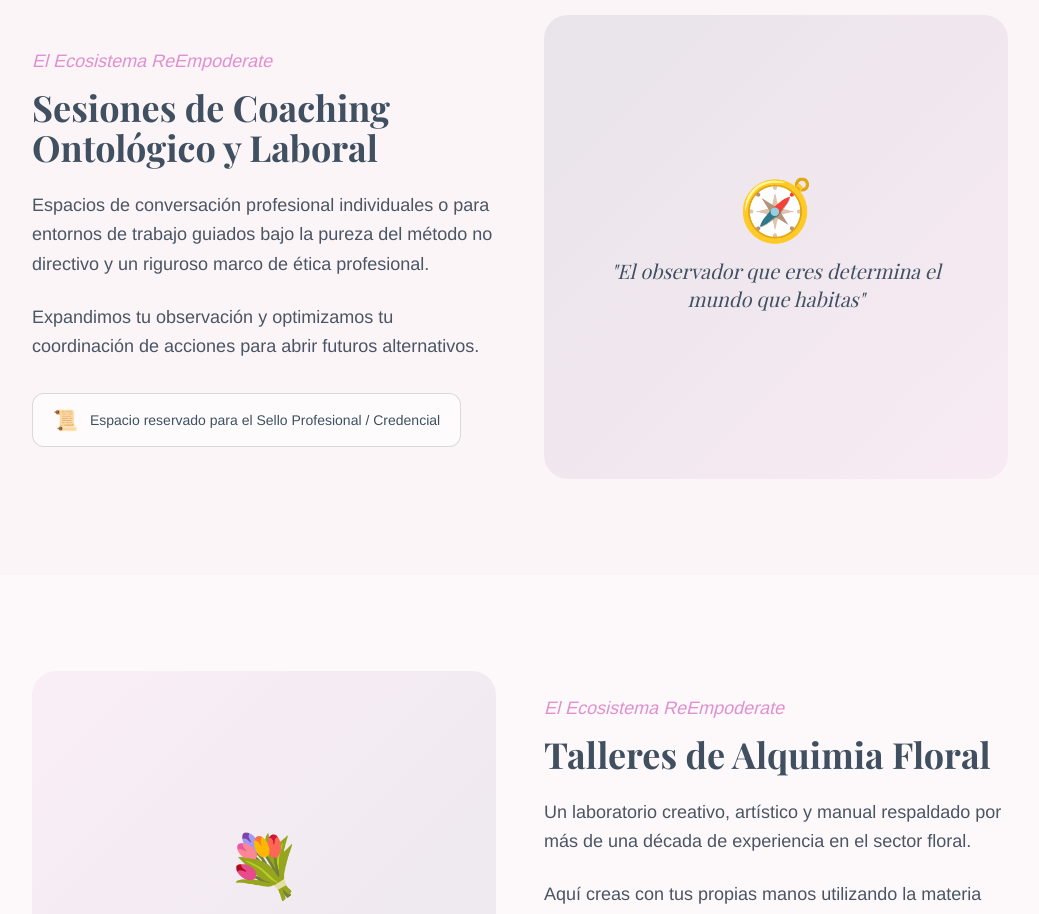
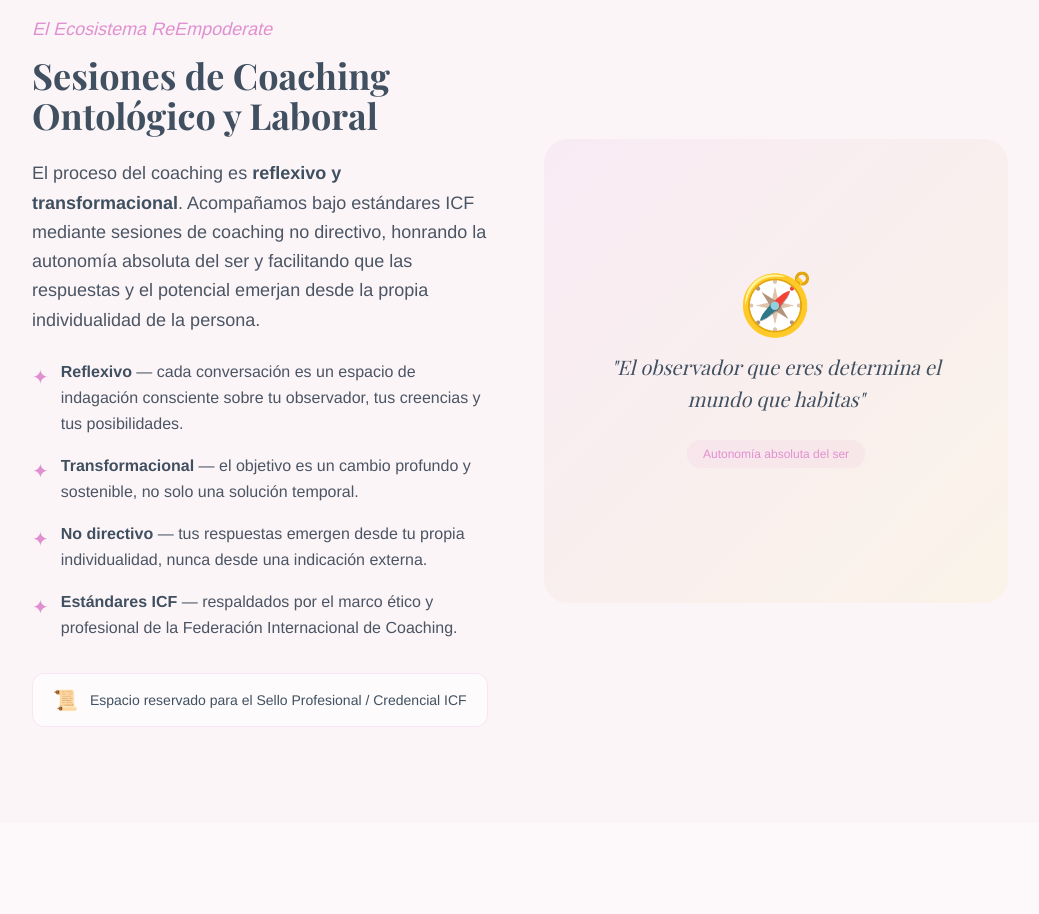
Before and after one commit to Omnix-Solution-Inc/reempoderate, a Next.js app: page / in a window 1280 px wide. Shown: the part 1660-2574 px from the top of the page, without its empty margins (120-1159 px from the left). Built offline with nearby package versions, Linux system fonts and the light colour scheme; no server answers; a web font is replaced by a local one.

Commit message:
feat: update CoachingPreview with reflexive-transformational ICF content

```diff
--- a/src/components/landing/CoachingPreview.tsx
+++ b/src/components/landing/CoachingPreview.tsx
@@ -4,29 +4,57 @@ export function CoachingPreview() {
       <div className="max-w-5xl mx-auto px-6">
         <div className="grid grid-cols-1 md:grid-cols-2 gap-12 items-center">
           <div>
-            <p className="text-terracotta italic text-lg mb-3">El Ecosistema ReEmpoderate</p>
-            <h2 className="font-playfair text-3xl md:text-4xl text-shamrock font-bold mb-6">
+            <p className="text-bloom italic text-lg mb-3">El Ecosistema ReEmpoderate</p>
+            <h2 className="font-playfair text-3xl md:text-4xl text-ink font-bold mb-6">
               Sesiones de Coaching Ontológico y Laboral
             </h2>
             <p className="text-gray-600 text-lg leading-relaxed mb-6">
-              Espacios de conversación profesional individuales o para entornos de trabajo guiados bajo la pureza del método no directivo y un riguroso marco de ética profesional.
+              El proceso del coaching es <strong className="text-ink">reflexivo y transformacional</strong>. Acompañamos bajo estándares ICF mediante sesiones de coaching no directivo, honrando la autonomía absoluta del ser y facilitando que las respuestas y el potencial emerjan desde la propia individualidad de la persona.
             </p>
-            <p className="text-gray-600 text-lg leading-relaxed mb-8">
-              Expandimos tu observación y optimizamos tu coordinación de acciones para abrir futuros alternativos.
-            </p>
-            <div className="inline-flex items-center gap-3 bg-white/60 border border-shamrock/20 rounded-xl px-5 py-3 text-sm text-shamrock">
+
+            <div className="space-y-4 mb-8">
+              <div className="flex items-start gap-3">
+                <span className="text-bloom text-xl mt-1">✦</span>
+                <p className="text-gray-600 text-base leading-relaxed">
+                  <strong className="text-ink">Reflexivo</strong> — cada conversación es un espacio de indagación consciente sobre tu observador, tus creencias y tus posibilidades.
+                </p>
+              </div>
+              <div className="flex items-start gap-3">
+                <span className="text-bloom text-xl mt-1">✦</span>
+                <p className="text-gray-600 text-base leading-relaxed">
+                  <strong className="text-ink">Transformacional</strong> — el objetivo es un cambio profundo y sostenible, no solo una solución temporal.
+                </p>
+              </div>
+              <div className="flex items-start gap-3">
+                <span className="text-bloom text-xl mt-1">✦</span>
+                <p className="text-gray-600 text-base leading-relaxed">
+                  <strong className="text-ink">No directivo</strong> — tus respuestas emergen desde tu propia individualidad, nunca desde una indicación externa.
+                </p>
+              </div>
+              <div className="flex items-start gap-3">
+                <span className="text-bloom text-xl mt-1">✦</span>
+                <p className="text-gray-600 text-base leading-relaxed">
+                  <strong className="text-ink">Estándares ICF</strong> — respaldados por el marco ético y profesional de la Federación Internacional de Coaching.
+                </p>
+              </div>
+            </div>
+
+            <div className="inline-flex items-center gap-3 bg-white/60 border border-bloom/20 rounded-xl px-5 py-3 text-sm text-ink">
               <span className="text-xl">📜</span>
-              <span>Espacio reservado para el Sello Profesional / Credencial</span>
+              <span>Espacio reservado para el Sello Profesional / Credencial ICF</span>
             </div>
           </div>
 
           <div className="relative">
-            <div className="aspect-square rounded-3xl bg-gradient-to-br from-shamrock/10 to-terracotta/10 flex items-center justify-center p-12">
+            <div className="aspect-square rounded-3xl bg-gradient-to-br from-bloom/10 to-gold/10 flex items-center justify-center p-12">
               <div className="text-center">
                 <div className="text-6xl mb-4">🧭</div>
-                <p className="font-playfair text-xl text-shamrock italic">
+                <p className="font-playfair text-xl text-ink italic leading-relaxed">
                   "El observador que eres determina el mundo que habitas"
                 </p>
+                <div className="mt-6 inline-block bg-bloom/10 rounded-full px-4 py-1.5 text-xs font-medium text-bloom">
+                  Autonomía absoluta del ser
+                </div>
               </div>
             </div>
           </div>
```
